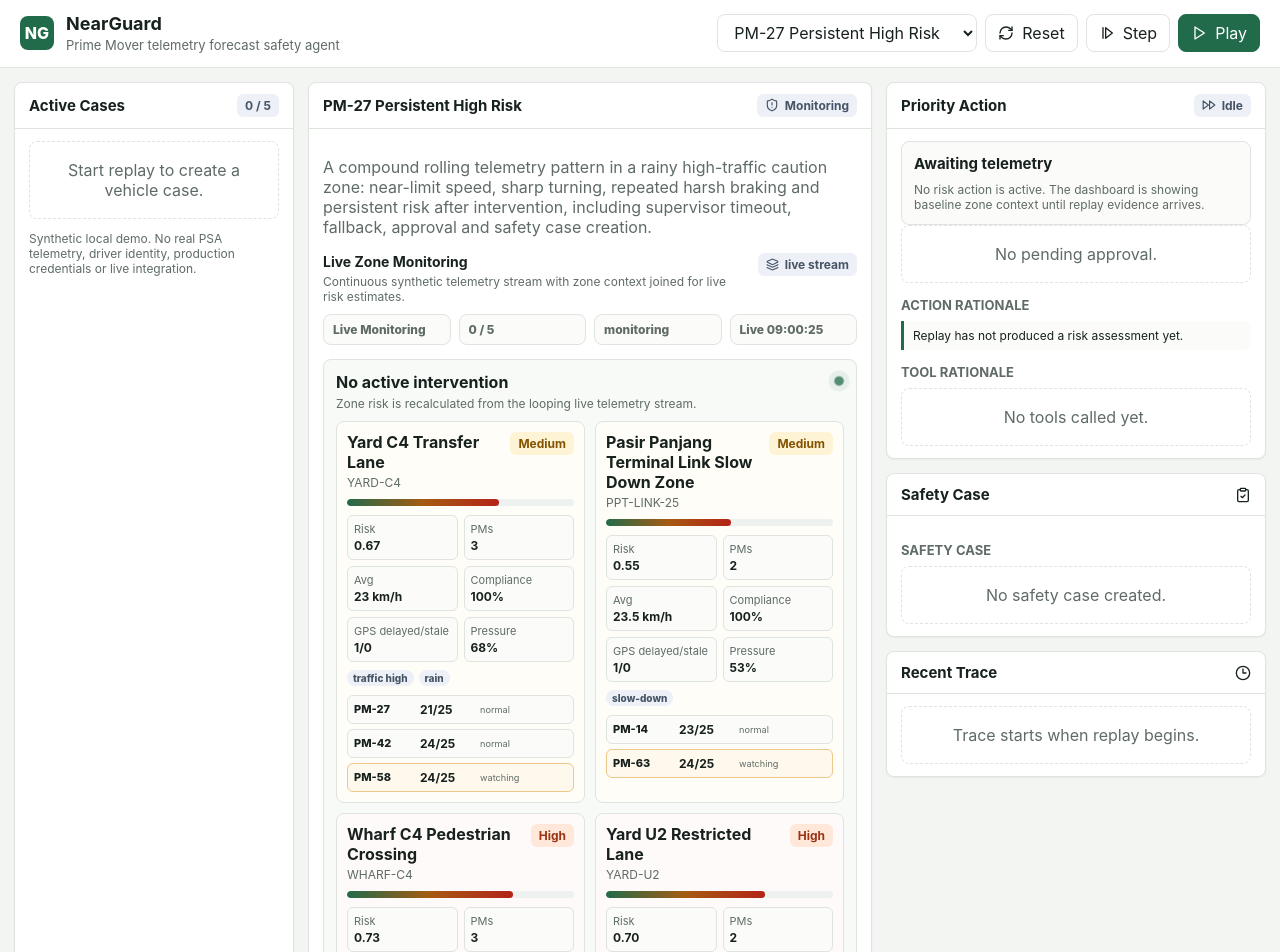
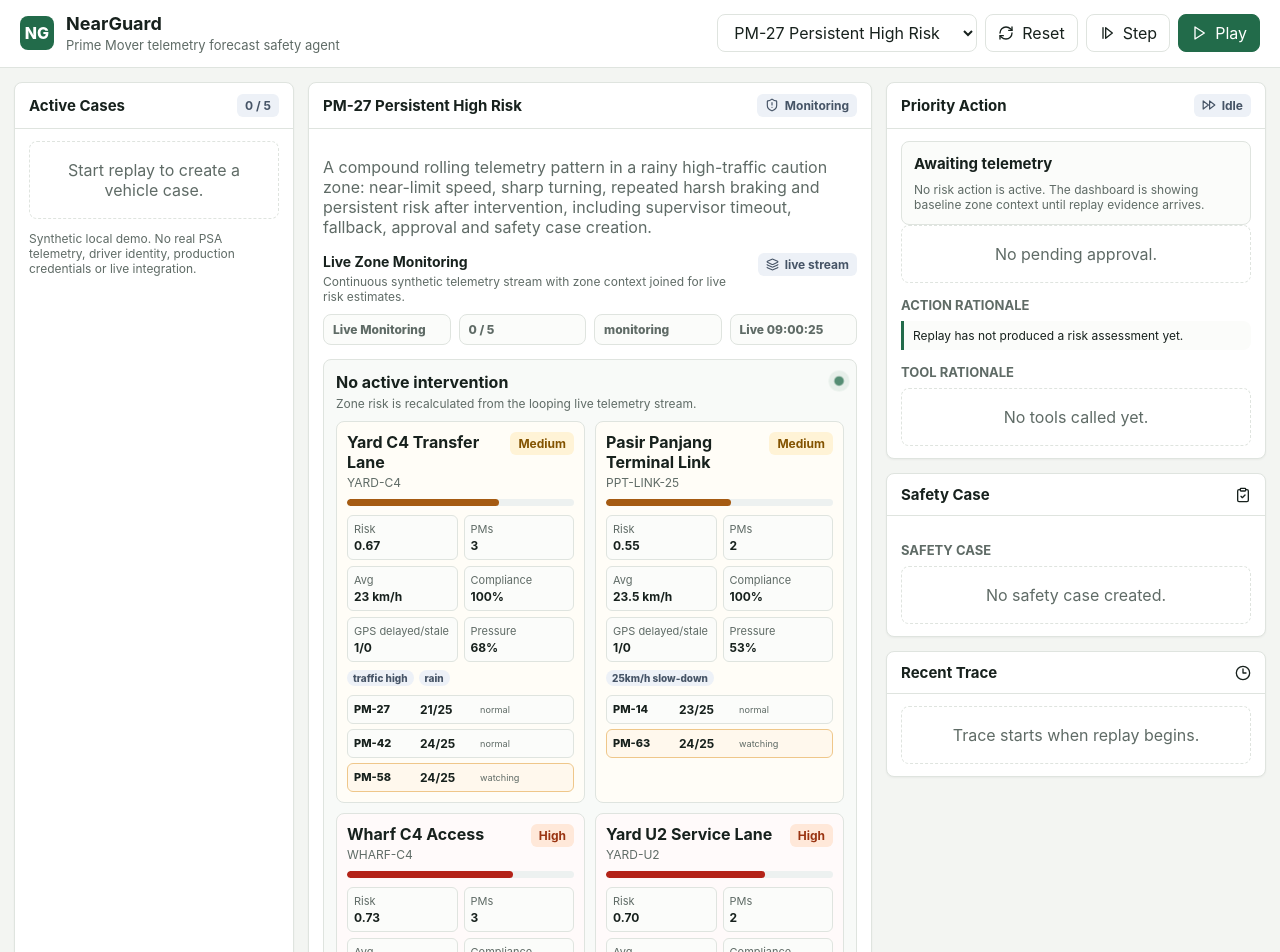
Before and after one commit to juneha1120/nearguard, a Next.js app: page / in a window 1280 px wide. Shown: the top 952 px of the page. Built offline with nearby package versions, Linux system fonts and the light colour scheme.

Commit message:
Refine zone labels and risk meters

```diff
--- a/app/globals.css
+++ b/app/globals.css
@@ -367,8 +367,16 @@ button:disabled {
   display: block;
   height: 100%;
   border-radius: inherit;
-  background: linear-gradient(90deg, var(--green), var(--amber), var(--red));
+  background: var(--green);
   transition: width 850ms ease;
+}
+
+.zone-live-card.medium .risk-meter span {
+  background: var(--amber);
+}
+
+.zone-live-card.high .risk-meter span {
+  background: var(--red);
 }
 
 .zone-live-grid {
--- a/components/dashboard/nearguard-dashboard.tsx
+++ b/components/dashboard/nearguard-dashboard.tsx
@@ -105,9 +105,9 @@ function zoneRiskClass(level: ZoneRiskCard["level"]): ZoneRiskCard["className"]
 
 function zoneFlags(zone: ZoneContext) {
   const flags: string[] = [];
-  if (zone.slow_down_zone_active) flags.push("slow-down");
+  if (zone.slow_down_zone_active) flags.push("25km/h slow-down");
   if (zone.restriction_level === "restricted") flags.push("restricted");
-  if (zone.restriction_level === "wharf") flags.push("wharf");
+  if (zone.restriction_level === "wharf") flags.push("wharf access");
   if (zone.pedestrian_exposure === "high") flags.push("pedestrian high");
   if (zone.traffic_level === "high") flags.push("traffic high");
   if (zone.weather !== "clear") flags.push(zone.weather.replace("_", " "));
--- a/data/zones.json
+++ b/data/zones.json
@@ -14,7 +14,7 @@
   },
   {
     "zone_id": "PPT-LINK-25",
-    "zone_name": "Pasir Panjang Terminal Link Slow Down Zone",
+    "zone_name": "Pasir Panjang Terminal Link",
     "traffic_level": "medium",
     "weather": "clear",
     "zone_historical_risk": 0.6,
@@ -27,7 +27,7 @@
   },
   {
     "zone_id": "WHARF-C4",
-    "zone_name": "Wharf C4 Pedestrian Crossing",
+    "zone_name": "Wharf C4 Access",
     "traffic_level": "medium",
     "weather": "clear",
     "zone_historical_risk": 0.78,
@@ -40,7 +40,7 @@
   },
   {
     "zone_id": "YARD-U2",
-    "zone_name": "Yard U2 Restricted Lane",
+    "zone_name": "Yard U2 Service Lane",
     "traffic_level": "high",
     "weather": "rain",
     "zone_historical_risk": 0.66,
```
